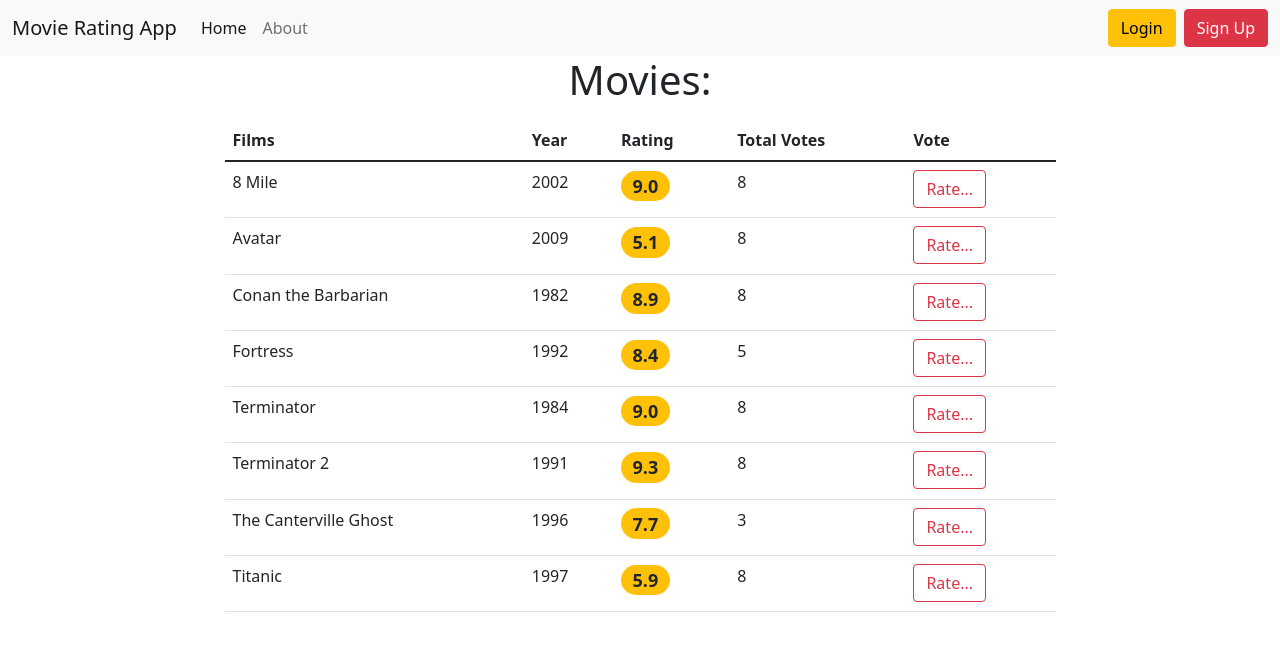
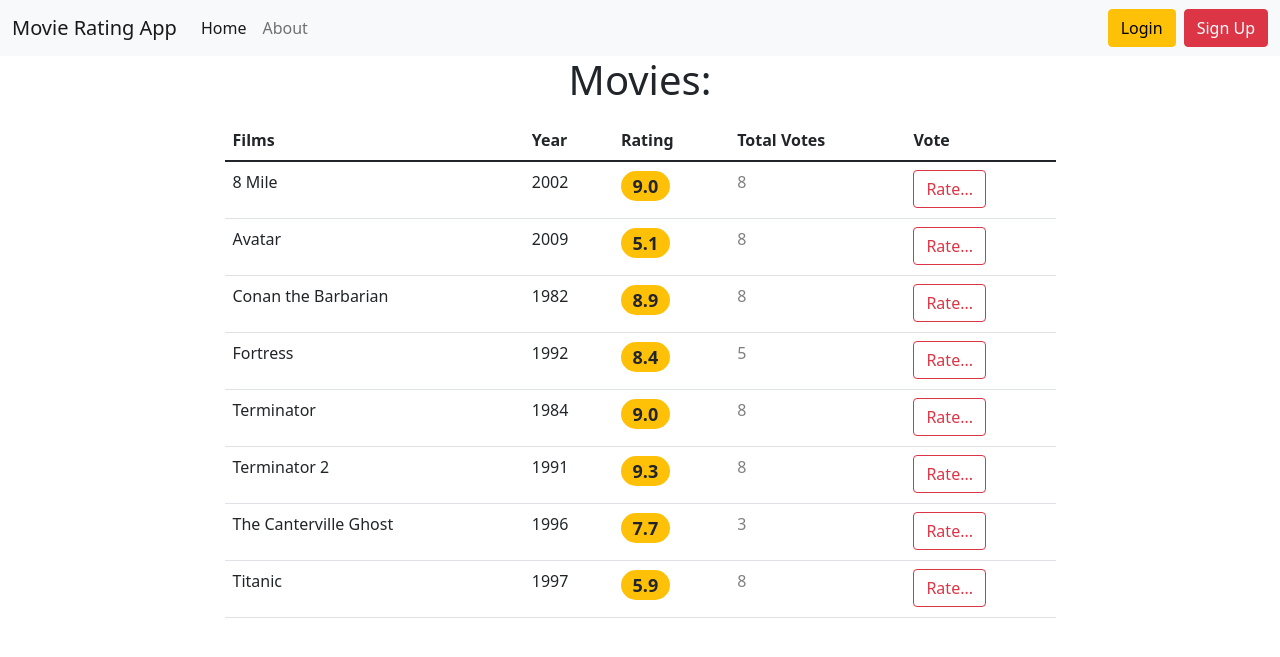
Before and after one commit to Falco13/movie_rating, a Django app: page / in a window 1280 px wide. Shown: the top 657 px of the page. Run offline with Django 4.2, Linux system fonts and the light colour scheme; data comes from the database, SQL or seed files in the repository.

Commit message:
fix color total_votes on home page

```diff
--- a/movie_rating/templates/movie_rating/home.html
+++ b/movie_rating/templates/movie_rating/home.html
@@ -27,7 +27,7 @@
         <td>{{ movie.year }}</td>
         <td><h4><span class="badge rounded-pill bg-warning text-dark">{{ movie.average_rating|floatformat:1 }}</span>
         </h4></td>
-        <td>{{ movie.count_votes }}</td>
+        <td><p class="text-black-50">{{ movie.count_votes }}</p></td>
         <td><a href="{{ movie.get_absolute_url }}" class="btn btn-outline-danger">Rate...</a></td>
     </tr>
 
```
